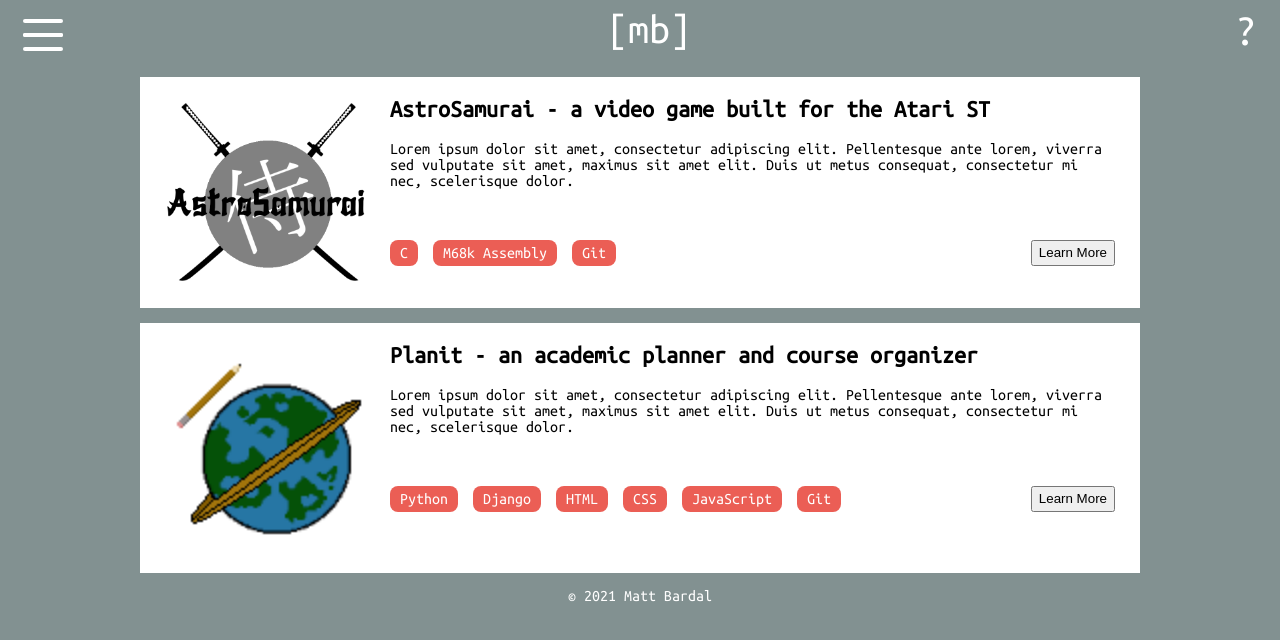
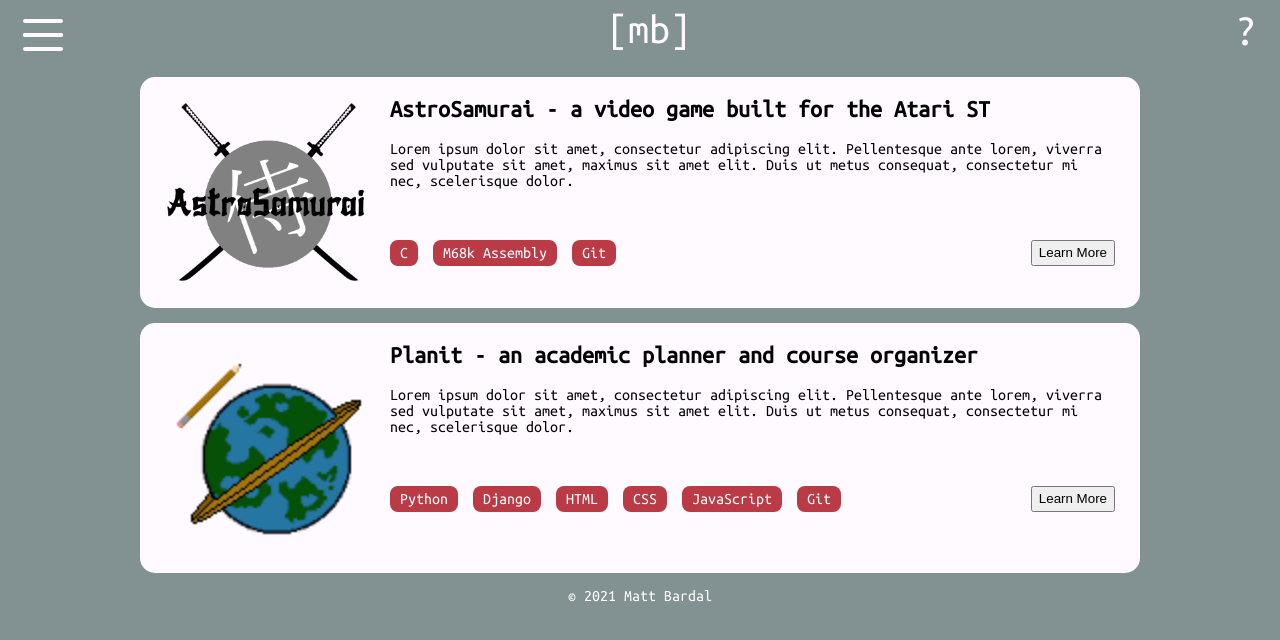
Before and after one commit to mattbardal/portfolio, a React (Create React App) app: page /projects in a window 1280 px wide. Shown: the top 640 px of the page. Built offline with nearby package versions, Linux system fonts and the light colour scheme; the HTML template or start-up script is replaced by a standard one.

Commit message:
updated colors

```diff
--- a/src/components/Navigation.css
+++ b/src/components/Navigation.css
@@ -1,7 +1,7 @@
 /* TOP HEADER / NAVIGATION */
 
 nav {
-  color: #FFFFFF;
+  color: #FFFAFF;
   display: flex;
   width: 100%;
   font-size: 42px;
@@ -20,7 +20,7 @@ nav #nav-right {
 }
 
 #navlink-nav-center {
-  color: white;
+  color: #FFFAFF;
   text-decoration: none;
 }
 
@@ -56,7 +56,7 @@ nav #nav-right:hover, #nav-center:hover {
   position: absolute;
   height: 4px;
   width: 100%;
-  background: #FFFFFF;
+  background: #FFFAFF;
   border-radius: 9px;
   opacity: 1;
   left: 0;
--- a/src/pages/projects/Projects.css
+++ b/src/pages/projects/Projects.css
@@ -6,9 +6,10 @@
 }
 
 .project {
-    background: white;
+    background: #FFFAFF;
     overflow: hidden;
     margin-bottom: 15px;
+    border-radius: 15px;
 }
 
 .tags {
@@ -18,7 +19,7 @@
 }
 
 #tag {
-    background: #EB5E55;
+    background: #BA3B46;
     color: white;
     border-radius: 8px;
     margin-right: 15px;
```
